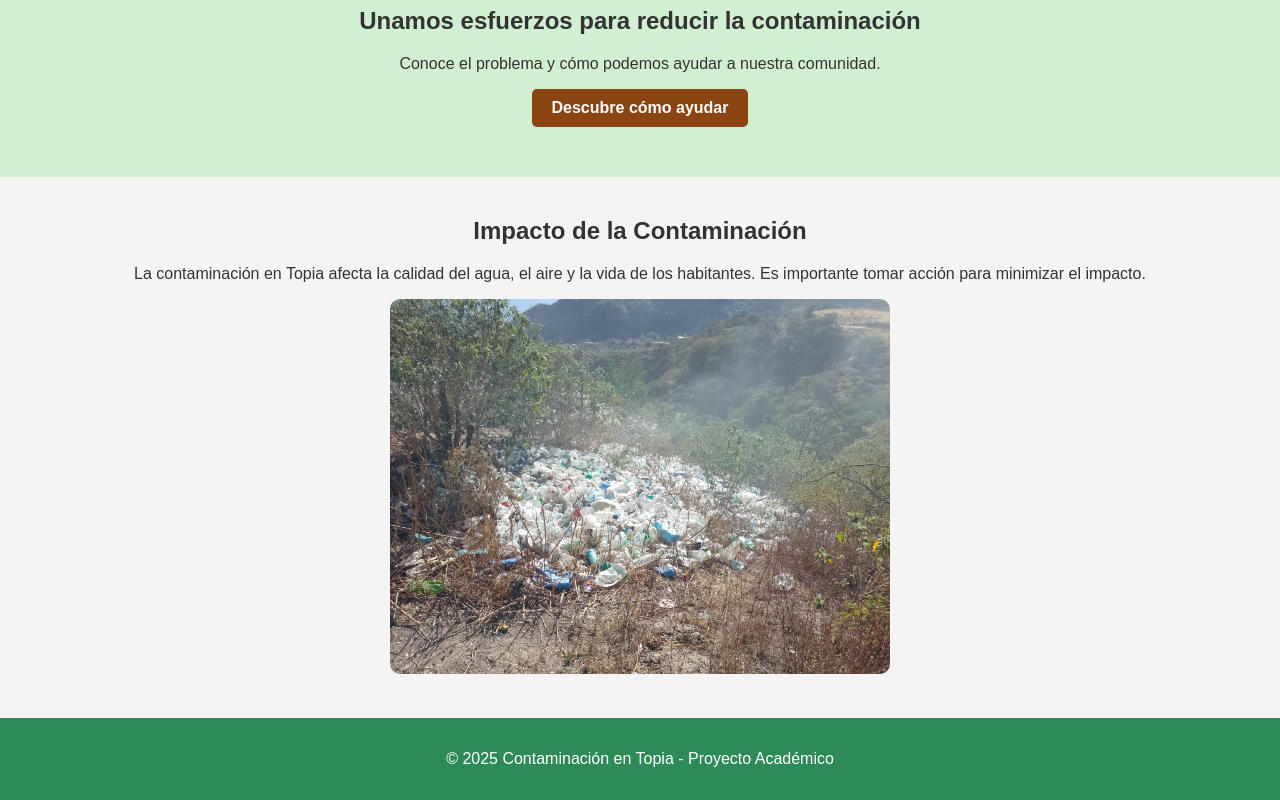
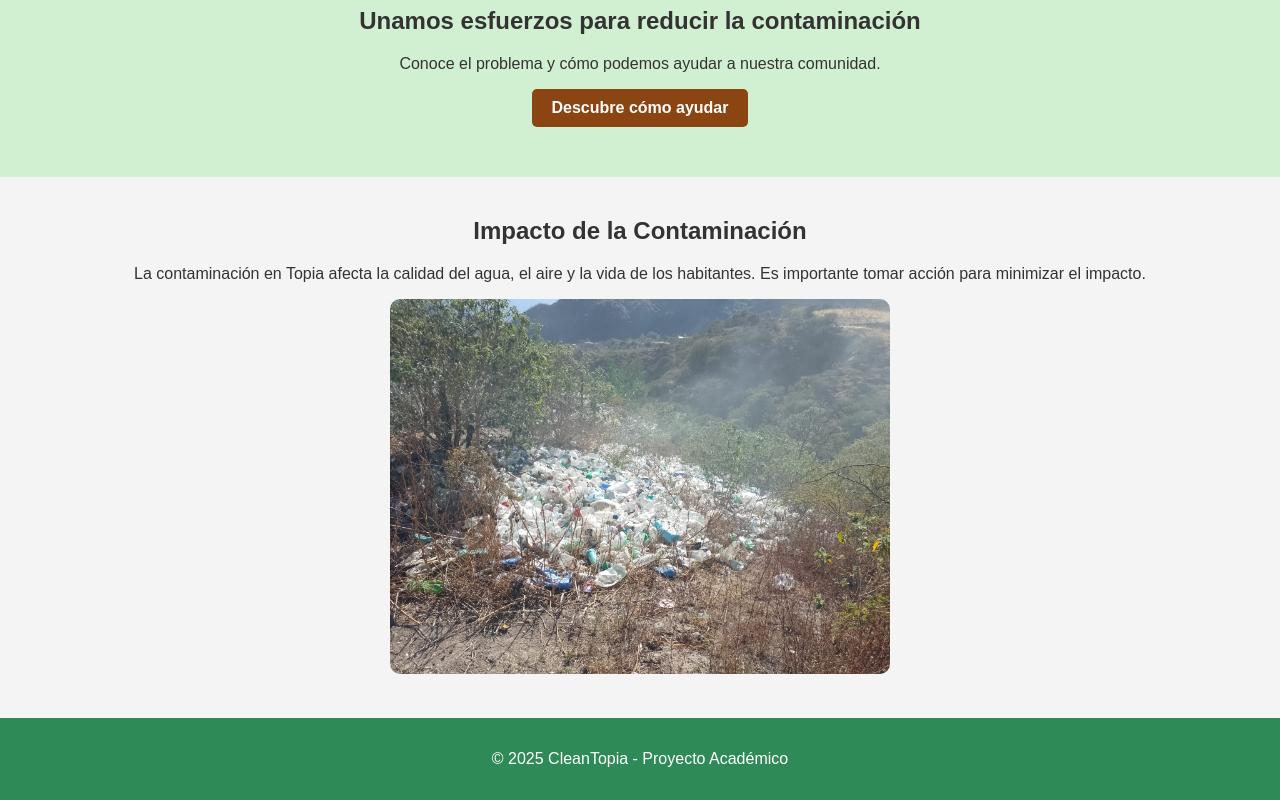
Before and after one commit to CleanTopia-web/CleanTopia-web.github.io, a plain HTML site: page index.html in a window 1280 px wide. Shown: the part 802-1602 px from the top of the page. Drawn offline with Linux system fonts and the light colour scheme.

Commit message:
Update index.html

```diff
--- a/index.html
+++ b/index.html
@@ -40,7 +40,7 @@
     </section>
 
     <footer> <!-- Pie de página con información del proyecto -->
-        <p>&copy; 2025 Contaminación en Topia - Proyecto Académico</p>
+        <p>&copy; 2025 CleanTopia - Proyecto Académico</p>
     </footer>
 </body>
 </html>
```
